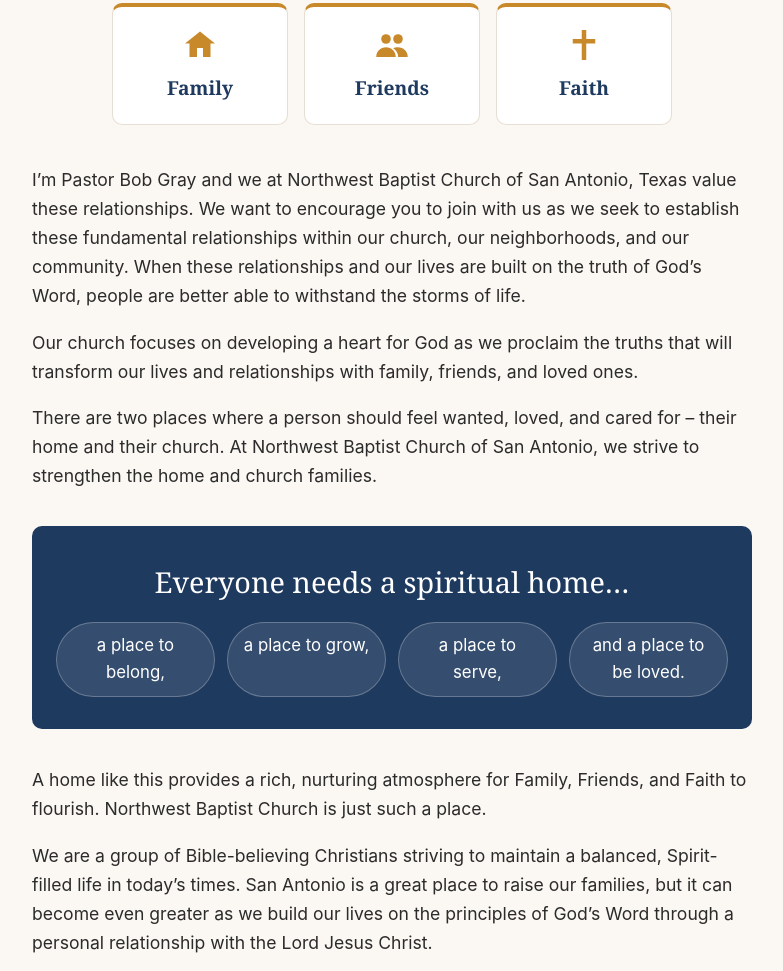
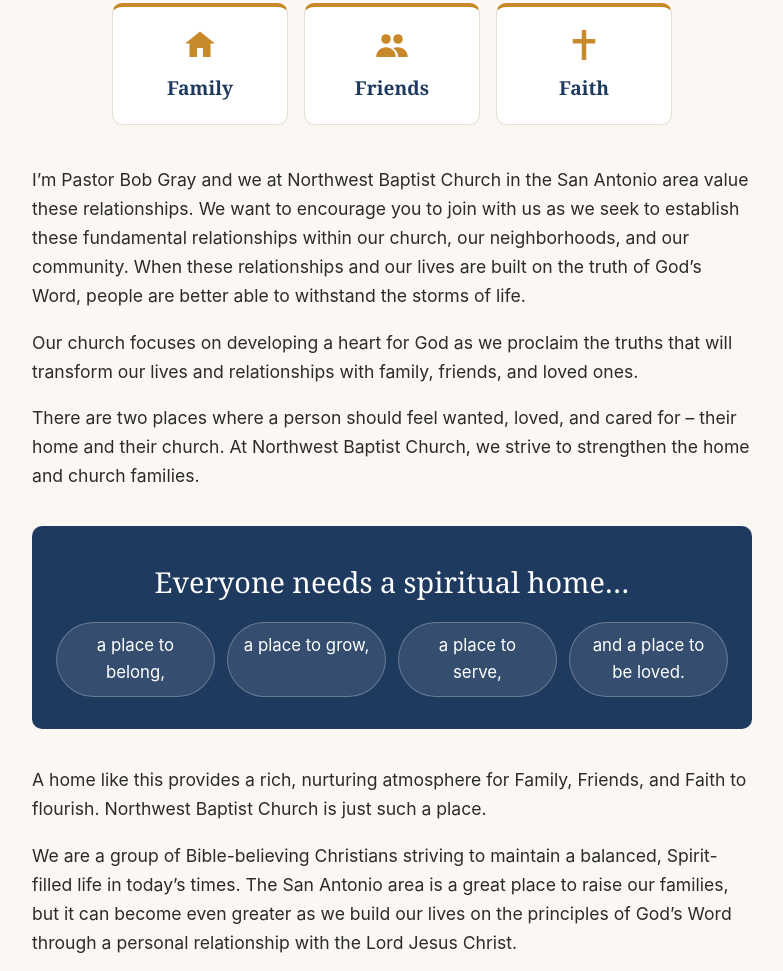
Before and after one commit to mpierce1766-cpu/nwbc-website, a plain HTML site: page about.html in a window 1280 px wide. Shown: the part 563-1534 px from the top of the page, without its empty margins (248-1031 px from the left). Drawn offline with Linux system fonts and the light colour scheme.

Commit message:
Use 'San Antonio area' wording in Our Story
Co-Authored-By: Claude Opus 5.5 <noreply@anthropic.com>
Claude-Session: https://claude.ai/code/session_01GmASyK8rUaPCy8PZuia9tk

```diff
--- a/about.html
+++ b/about.html
@@ -53,9 +53,9 @@
         </ul>
 
         <div class="story">
-          <p>I&rsquo;m Pastor Bob Gray and we at Northwest Baptist Church of San Antonio, Texas value these relationships. We want to encourage you to join with us as we seek to establish these fundamental relationships within our church, our neighborhoods, and our community. When these relationships and our lives are built on the truth of God&rsquo;s Word, people are better able to withstand the storms of life.</p>
+          <p>I&rsquo;m Pastor Bob Gray and we at Northwest Baptist Church in the San Antonio area value these relationships. We want to encourage you to join with us as we seek to establish these fundamental relationships within our church, our neighborhoods, and our community. When these relationships and our lives are built on the truth of God&rsquo;s Word, people are better able to withstand the storms of life.</p>
           <p>Our church focuses on developing a heart for God as we proclaim the truths that will transform our lives and relationships with family, friends, and loved ones.</p>
-          <p>There are two places where a person should feel wanted, loved, and cared for &ndash; their home and their church. At Northwest Baptist Church of San Antonio, we strive to strengthen the home and church families.</p>
+          <p>There are two places where a person should feel wanted, loved, and cared for &ndash; their home and their church. At Northwest Baptist Church, we strive to strengthen the home and church families.</p>
 
           <figure class="pull-quote">
             <blockquote>
@@ -70,7 +70,7 @@
           </figure>
 
           <p>A home like this provides a rich, nurturing atmosphere for Family, Friends, and Faith to flourish. Northwest Baptist Church is just such a place.</p>
-          <p>We are a group of Bible-believing Christians striving to maintain a balanced, Spirit-filled life in today&rsquo;s times. San Antonio is a great place to raise our families, but it can become even greater as we build our lives on the principles of God&rsquo;s Word through a personal relationship with the Lord Jesus Christ.</p>
+          <p>We are a group of Bible-believing Christians striving to maintain a balanced, Spirit-filled life in today&rsquo;s times. The San Antonio area is a great place to raise our families, but it can become even greater as we build our lives on the principles of God&rsquo;s Word through a personal relationship with the Lord Jesus Christ.</p>
           <p>We invite you to come, see, and be a part of a church desiring to strengthen your faith, build strong marriages, raise godly children, develop new and meaningful friendships, and help others do the same. We believe you will find a warm welcome and good reason to make our church your spiritual home.</p>
           <p class="signature">&mdash; Pastor Bob Gray</p>
         </div>
```
